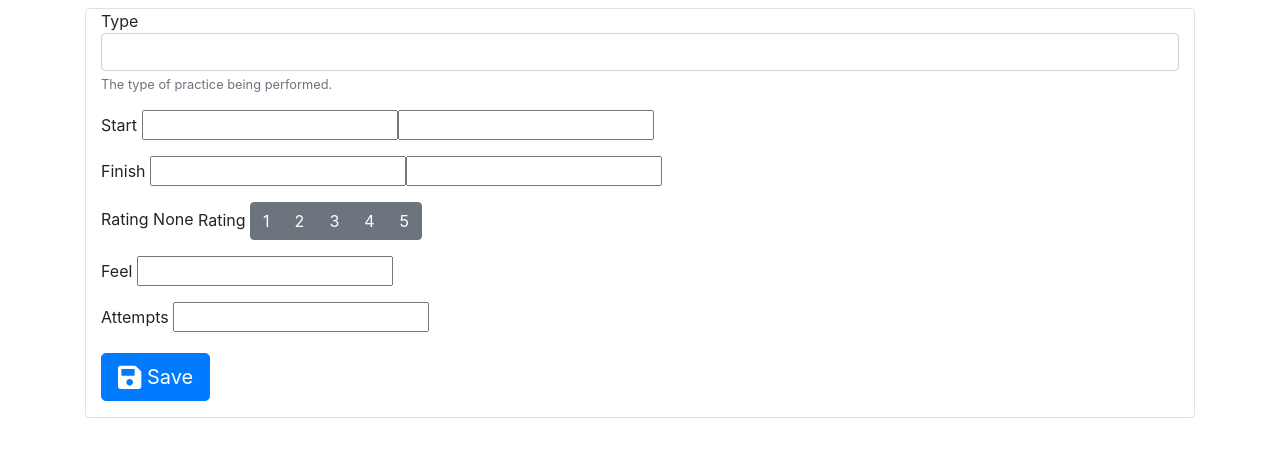
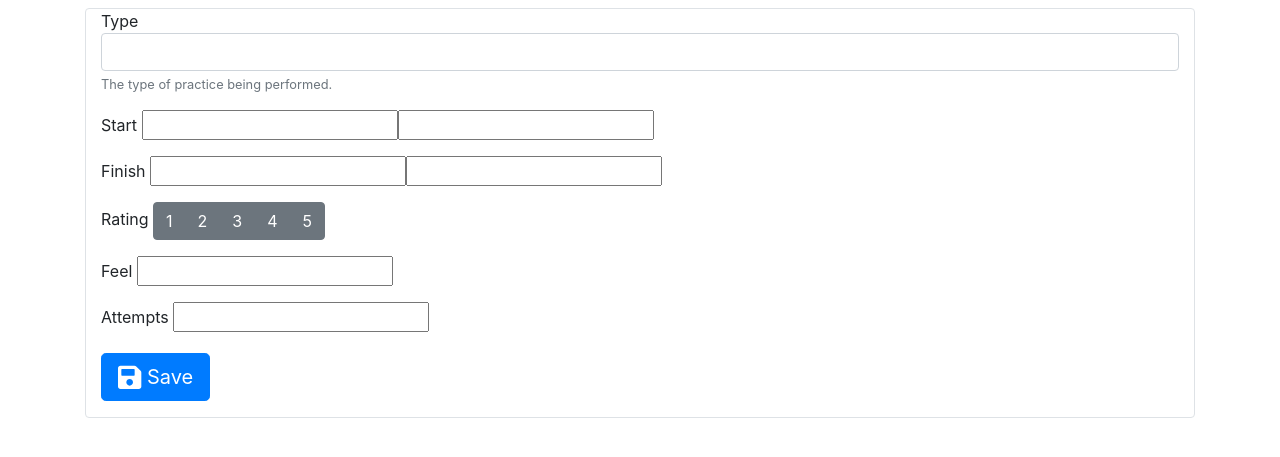
Before and after one commit to AnthonyHonstain/practice-session, a Django app: page /record/create in a window 1280 px wide. Shown: the part 128-585 px from the top of the page. Run offline with Django 3.2, Linux system fonts and the light colour scheme; parts of the project's set-up code (start-up, migrations or seed data) failed here and were passed over; some libraries are stand-ins or nearby versions.

Commit message:
Remove leftover UI cruft fromm the form-group for the practice session rating (both create and update templates).

```diff
--- a/record/templates/record/create.html
+++ b/record/templates/record/create.html
@@ -50,9 +50,7 @@
             <div class="form-group">
                 {{ form.rating.label }}
                 {{ form.rating.errors }}
-                {{ form.rating.value }}
 
-                <label for="ratingInput">Rating</label>
                 <div id="id_rating" class="btn-group btn-group-toggle" data-toggle="buttons">
                     <label class="btn btn-secondary {% if form.rating.value == 1 %}active{% endif %}">
                         <input type="radio" name="rating" id="id_rating_0" required_id="id_rating_0" value="1"
--- a/record/templates/record/update.html
+++ b/record/templates/record/update.html
@@ -65,9 +65,7 @@
             <div class="form-group">
                 {{ form.rating.label }}
                 {{ form.rating.errors }}
-                {{ form.rating.value }}
 
-                <label for="ratingInput">Rating</label>
                 <div id="id_rating" class="btn-group btn-group-toggle" data-toggle="buttons">
                     <label class="btn btn-secondary {% if form.rating.value == 1 %}active{% endif %}">
                         <input type="radio" name="rating" id="id_rating_0" required_id="id_rating_0" value="1"
```
